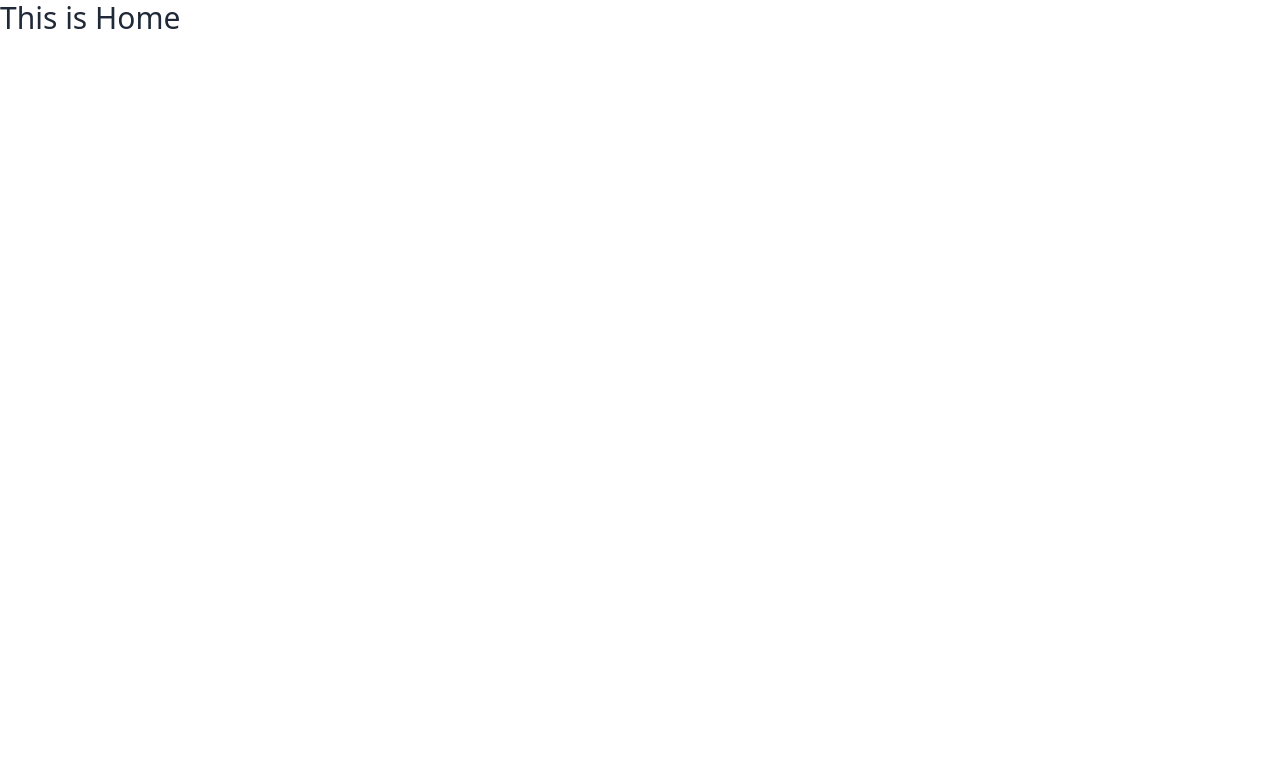
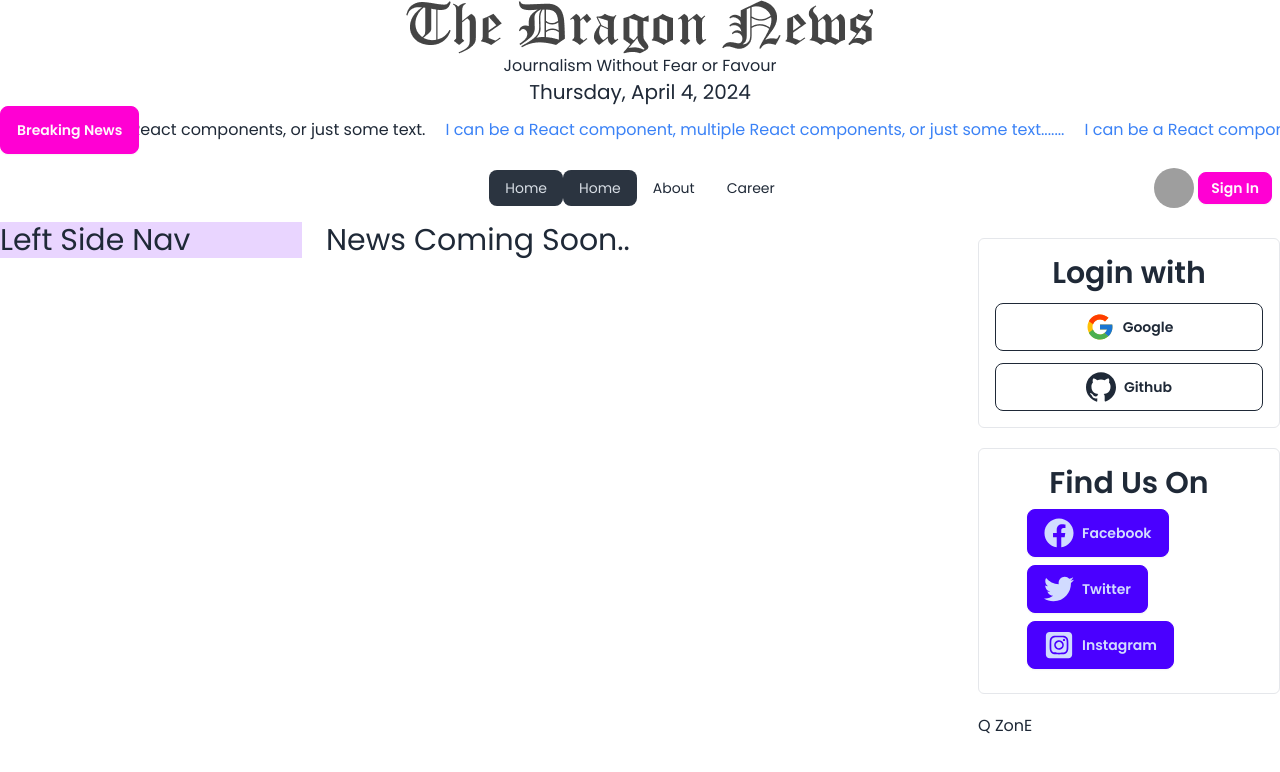
Before and after one commit to shifatshuvo/react-news-with-firebase, a React (Vite) app: page / in a window 1280 px wide. Shown: the top 772 px of the page. Built offline with nearby package versions, Linux system fonts and the light colour scheme; grey boxes are pictures that could not be loaded.

Commit message:
after basic structure and home, right left nav btn

```diff
--- a/src/index.css
+++ b/src/index.css
@@ -1,3 +1,9 @@
+@import url('https://fonts.googleapis.com/css2?family=Poppins:wght@400;500;600;700;800&display=swap');
+
 @tailwind base;
 @tailwind components;
 @tailwind utilities;
+
+/* body {
+  background-color: rgb(207, 207, 207);
+} */
--- a/src/layouts/Root.jsx
+++ b/src/layouts/Root.jsx
@@ -2,7 +2,7 @@ import { Outlet } from "react-router-dom";
 
 const Root = () => {
   return (
-    <div>
+    <div className="max-w-7xl mx-auto font-poppins">
       <Outlet />
     </div>
   );
--- /dev/null
+++ b/src/pages/Home/BreakingNews.jsx
@@ -0,0 +1,31 @@
+import Marquee from "react-fast-marquee";
+import { Link } from "react-router-dom";
+
+const BreakingNews = () => {
+  return (
+    <div className="flex">
+      <button className="btn btn-secondary">Breaking News</button>
+      <Marquee pauseOnHover={true} speed={60}>
+        <div className="flex items-center space-x-5 mx-4">
+          <Link to="/">
+            <p>
+              I can be a React component, multiple React components, or just
+              some text.
+            </p>
+          </Link>
+          <Link className="text-blue-500" to="/">
+            <p>
+              I can be a React component, multiple React components, or just
+              some text.......
+            </p>
+          </Link>
+          <Link className="text-blue-500" to="/">
+            <p>I can be a React component...</p>
+          </Link>
+        </div>
+      </Marquee>
+    </div>
+  );
+};
+
+export default BreakingNews;
--- a/src/pages/Home/Home.jsx
+++ b/src/pages/Home/Home.jsx
@@ -1,8 +1,32 @@
+import NavBar from "../shared/NavBar/NavBar";
+import Header from "../shared/header/Header";
+import LeftSideNav from "../shared/leftSideNav/LeftSideNav";
+import RightSideNav from "../shared/rightSideNav/RightSideNav";
+import BreakingNews from "./BreakingNews";
 
 const Home = () => {
   return (
     <div>
-      <h3 className="text-3xl">This is Home</h3>
+      <Header />
+      <BreakingNews />
+      <NavBar />
+      <div className="grid grid-cols-1 md:grid-cols-4 gap-6">
+        {/* left side nav Start */}
+        <div>
+          <LeftSideNav />
+        </div>
+        {/* left side nav End */}
+        {/* Middle Content div Start */}
+        <div className="md:col-span-2">
+          <h3 className="text-3xl">News Coming Soon..</h3>
+        </div>
+        {/* Middle Content div End */}
+        {/* Right side nav Start */}
+        <div>
+          <RightSideNav />
+        </div>
+        {/* Right side nav End */}
+      </div>
     </div>
   );
 };
--- /dev/null
+++ b/src/pages/shared/NavBar/NavBar.jsx
@@ -0,0 +1,73 @@
+import { Link, NavLink } from "react-router-dom";
+import userDefaultPic from "../../../assets/user.png";
+
+const NavBar = () => {
+  const navLinks = (
+    <>
+      <li>
+        <NavLink to="/">Home</NavLink>
+      </li>
+      <li>
+        <NavLink to="/">Home</NavLink>
+      </li>
+      <li>
+        <NavLink to="/about">About</NavLink>
+      </li>
+      <li>
+        <NavLink to="/career">Career</NavLink>
+      </li>
+    </>
+  );
+  return (
+    <div className="navbar bg-base-100">
+      <div className="navbar-start">
+        <div className="dropdown">
+          <div tabIndex={0} role="button" className="btn btn-ghost lg:hidden">
+            <svg
+              xmlns="http://www.w3.org/2000/svg"
+              className="h-5 w-5"
+              fill="none"
+              viewBox="0 0 24 24"
+              stroke="currentColor"
+            >
+              <path
+                strokeLinecap="round"
+                strokeLinejoin="round"
+                strokeWidth="2"
+                d="M4 6h16M4 12h8m-8 6h16"
+              />
+            </svg>
+          </div>
+          <ul
+            tabIndex={0}
+            className="menu menu-sm dropdown-content mt-3 z-[1] p-2 shadow bg-base-100 rounded-box w-52"
+          >
+            {navLinks}
+          </ul>
+        </div>
+      </div>
+      <div className="navbar-center hidden lg:flex">
+        <ul className="menu menu-horizontal px-1">{navLinks}</ul>
+      </div>
+      <div className="navbar-end">
+        <div
+          tabIndex={0}
+          role="button"
+          className="btn btn-ghost btn-circle avatar"
+        >
+          <div className="w-10 rounded-full">
+            <img
+              alt="Tailwind CSS Navbar component"
+              src= {userDefaultPic}
+            />
+          </div>
+        </div>
+        <Link to="/sign-in">
+          <button className="btn btn-secondary btn-sm">Sign In</button>
+        </Link>
+      </div>
+    </div>
+  );
+};
+
+export default NavBar;
--- /dev/null
+++ b/src/pages/shared/header/Header.jsx
@@ -0,0 +1,14 @@
+import logo from '../../../assets/logo.png'
+import moment from 'moment';
+
+const Header = () => {
+  return (
+    <div className='text-center'>
+      <img className='mx-auto' src={logo} alt="" />
+      <p>Journalism Without Fear or Favour</p>
+      <p className='text-xl'>{moment().format("dddd, MMMM D, YYYY")}</p>
+    </div>
+  );
+};
+
+export default Header;
--- /dev/null
+++ b/src/pages/shared/leftSideNav/LeftSideNav.jsx
@@ -0,0 +1,10 @@
+
+const LeftSideNav = () => {
+  return (
+    <div>
+      <h3 className="text-3xl bg-purple-200">Left Side Nav</h3>
+    </div>
+  );
+};
+
+export default LeftSideNav;
--- /dev/null
+++ b/src/pages/shared/rightSideNav/RightSideNav.jsx
@@ -0,0 +1,47 @@
+import { FcGoogle } from "react-icons/fc";
+import { SiGithub } from "react-icons/si";
+import { Link } from "react-router-dom";
+import { FaFacebook } from "react-icons/fa";
+import { FaTwitter } from "react-icons/fa";
+import { FaSquareInstagram } from "react-icons/fa6";
+
+const RightSideNav = () => {
+  return (
+    <div className="space-y-5 my-4">
+      {/* Login with Start */}
+      <div className="p-4 space-y-3 border rounded-md text-center">
+        <h2 className="text-3xl font-semibold">Login with</h2>
+        <button className="btn btn-outline w-full">
+          <FcGoogle className="text-3xl" />
+          <p>Google</p>
+        </button>
+        <button className="btn btn-outline w-full">
+          <SiGithub className="text-3xl" />
+          <p>Github</p>
+        </button>
+      </div>
+      {/* Login with End */}
+      {/* Find us on Start */}
+      <div className="border rounded-md text-center p-4">
+        <h3 className="text-3xl font-semibold">Find Us On</h3>
+        <div className="flex md:flex-col justify-center items-start md:space-y-2 py-2 md:pl-8 md:space-x-0 space-x-3">
+          <Link to={"https://www.google.com"}>
+            <button className="btn btn-primary"><FaFacebook className="text-3xl" /> Facebook</button>
+          </Link>
+          <Link to={"https://www.google.com"}>
+            <button className="btn btn-primary"><FaTwitter className="text-3xl" /> Twitter</button>
+          </Link>
+          <Link to={"https://www.google.com"}>
+            <button className="btn btn-primary"><FaSquareInstagram className="text-3xl" /> Instagram</button>
+          </Link>
+        </div>
+      </div>
+      {/* Find us on End */}
+      {/* Q Zone Start */}
+      <div>Q ZonE</div>
+      {/* Q Zone End */}
+    </div>
+  );
+};
+
+export default RightSideNav;
--- a/tailwind.config.js
+++ b/tailwind.config.js
@@ -5,7 +5,11 @@ export default {
     "./src/**/*.{js,ts,jsx,tsx}",
   ],
   theme: {
-    extend: {},
+    extend: {
+      fontFamily: {
+        poppins: "Poppins, sans-serif"
+      }
+    },
   },
   plugins: [require("daisyui")],
 }
```
Also changed, not shown: package.json (+5 -2 lines), 1 other file (tests, documents, lock files or other folders).
